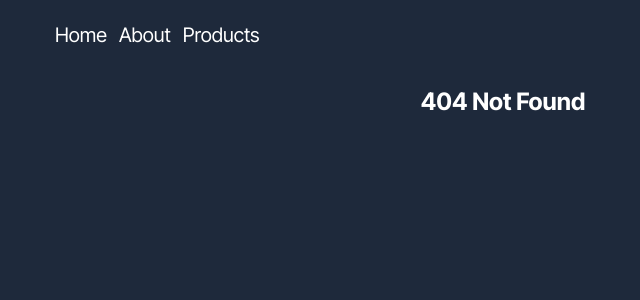
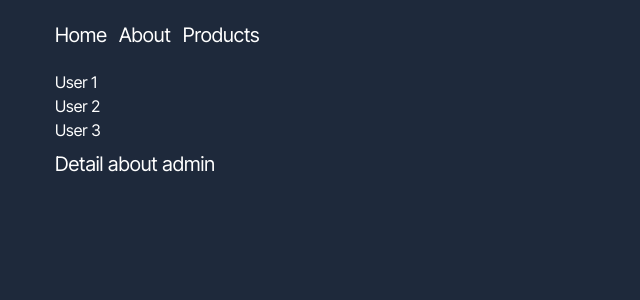
Before and after one commit to rolandowebdev/react-router, a React (Create React App) app: page /users/admin in a window 1280 px wide. Before the commit this address had no page. Shown: the top 300 px of the page, without its empty margins (137-777 px from the left). Built offline with nearby package versions, Linux system fonts and the light colour scheme.

Commit message:
learn index & dynamic routes

```diff
--- a/src/App.jsx
+++ b/src/App.jsx
@@ -7,6 +7,9 @@
   Layout,
   FeaturedProducts,
   NewProducts,
+  Users,
+  UserDetails,
+  Admin,
 } from './pages';
 import { NotFound } from './pages/NotFound';
 import Products from './pages/Products';
@@ -20,8 +23,13 @@
         <Route path='/about' element={<About />} />
         <Route path='order-summary' element={<OrderSummary />} />
         <Route path='products' element={<Products />}>
+          <Route index element={<FeaturedProducts />} />
           <Route path='featured' element={<FeaturedProducts />} />
           <Route path='new' element={<NewProducts />} />
+        </Route>
+        <Route path='users' element={<Users />}>
+          <Route path=':userId' element={<UserDetails />} />
+          <Route path='admin' element={<Admin />} />
         </Route>
         <Route path='*' element={<NotFound />} />
       </Routes>
--- /dev/null
+++ b/src/pages/Admin.jsx
@@ -0,0 +1,3 @@
+export const Admin = () => {
+  return <h1 className='mt-2 text-xl'>Detail about admin</h1>;
+};
--- /dev/null
+++ b/src/pages/UserDetails.jsx
@@ -0,0 +1,3 @@
+export const UserDetails = () => {
+  return <h1 className='mt-2 text-xl'>Detail about user</h1>;
+};
--- /dev/null
+++ b/src/pages/Users.jsx
@@ -0,0 +1,12 @@
+import { Outlet } from 'react-router-dom';
+
+export const Users = () => {
+  return (
+    <div>
+      <h1>User 1</h1>
+      <h2>User 2</h2>
+      <h3>User 3</h3>
+      <Outlet />
+    </div>
+  );
+};
--- a/src/pages/index.jsx
+++ b/src/pages/index.jsx
@@ -4,5 +4,18 @@
 import { OrderSummary } from './OrderSummary';
 import { NewProducts } from './NewProducts';
 import { FeaturedProducts } from './FeaturedProducts';
+import { Users } from './Users';
+import { UserDetails } from './UserDetails';
+import { Admin } from './Admin';
 
-export { About, Home, Layout, OrderSummary, NewProducts, FeaturedProducts };
+export {
+  About,
+  Home,
+  Layout,
+  OrderSummary,
+  NewProducts,
+  FeaturedProducts,
+  Users,
+  UserDetails,
+  Admin,
+};
```
